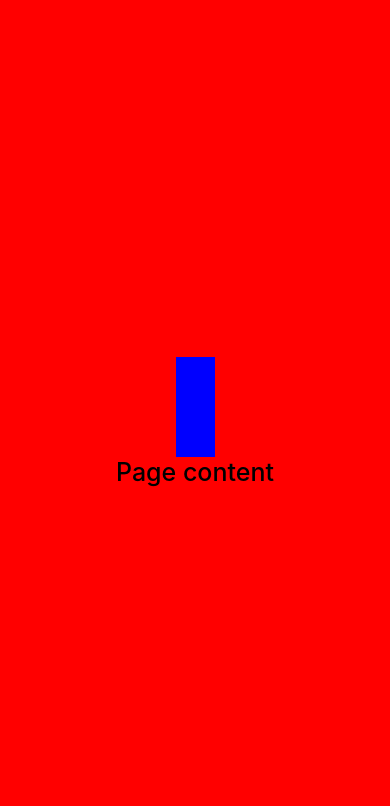
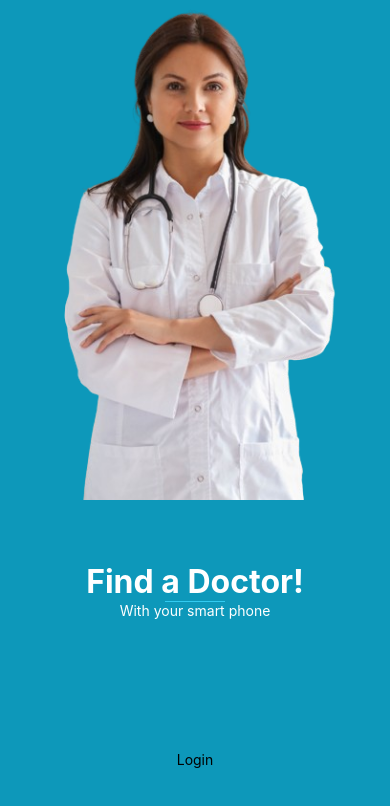
Before and after one commit to Dhananjaya1321/MedicareMobileApplication, a React Native app in the folder Medicare/: screen / in a window 390 px wide. Shown: the top 806 px of the page. Built offline with nearby package versions, Linux system fonts and the light colour scheme.

Commit message:
Created welcome page

```diff
--- a/Medicare/App.tsx
+++ b/Medicare/App.tsx
@@ -7,24 +7,7 @@
 
 import React from 'react';
 import type {PropsWithChildren} from 'react';
-import {
-    ImageBackground,
-    SafeAreaView,
-    ScrollView,
-    StatusBar,
-    StyleSheet,
-    Text,
-    useColorScheme,
-    View,
-} from 'react-native';
-
-import {
-    Colors,
-    DebugInstructions,
-    Header,
-    LearnMoreLinks,
-    ReloadInstructions,
-} from 'react-native/Libraries/NewAppScreen';
+import {WelcomePage} from "./pages/WelcomePage.tsx";
 
 type SectionProps = PropsWithChildren<{
     title: string;
@@ -32,38 +15,8 @@ type SectionProps = PropsWithChildren<{
 
 function App(): React.JSX.Element {
     return (
-        <SafeAreaView style={styles.container}>
-            <View style={styles.view}>
-                <View style={styles.view1}></View>
-                {/*<ImageBackground source={}/>*/}
-                <Text style={styles.text}>Page content</Text>
-            </View>
-        </SafeAreaView>
+        <WelcomePage/>
     );
 }
 
-const styles = StyleSheet.create({
-    container: {
-        flex: 1,
-    },
-    view: {
-        width: '100%',
-        // height: 100,
-        backgroundColor: 'red',
-        flex: 1,
-        justifyContent: "center",
-        alignItems: "center",
-    },
-    view1:{
-        width: '10%',
-        height: 100,
-        backgroundColor: 'blue',
-    },
-    text: {
-        fontSize: 25,
-        fontWeight: '500',
-    },
-});
-
-
 export default App;
--- /dev/null
+++ b/Medicare/pages/WelcomePage.tsx
@@ -0,0 +1,62 @@
+import {ImageBackground, Pressable, SafeAreaView, StyleSheet, Text, View} from "react-native";
+// @ts-ignore
+import doctor from "../assets/image/doctor.png";
+import React from "react";
+
+export function WelcomePage() {
+    return (
+        <SafeAreaView style={styles.container}>
+            <View style={styles.view}>
+                <ImageBackground source={doctor} resizeMode="cover" style={styles.image}/>
+                <View style={{
+                    flex: 2,
+                    justifyContent: 'center',
+                    alignItems: 'center',
+                    width: '100%',
+                    zIndex: 2
+                }}>
+                    <View style={{flex: 1, justifyContent: 'center', alignItems: 'center'}}>
+                        <Text style={{fontSize: 32, fontWeight: 'bold', color: 'white'}}>Find a Doctor!</Text>
+                        <View style={{width: 60,height:1,backgroundColor:'#32CBF1'}}></View>
+                        <Text style={{fontSize: 14, color: 'white'}}>With your smart phone</Text>
+                    </View>
+                    <View style={{flex: 1, justifyContent: 'center', alignItems: 'center'}}>
+                        <Pressable>
+                            <Text>Login</Text>
+                        </Pressable>
+                    </View>
+                </View>
+            </View>
+        </SafeAreaView>
+    );
+}
+
+
+const styles = StyleSheet.create({
+    container: {
+        flex: 1,
+    },
+    view: {
+        width: '100%',
+        backgroundColor: '#0D98BA',
+        flex: 1,
+        justifyContent: "center",
+        alignItems: "center",
+    },
+    view1: {
+        width: '10%',
+        height: 100,
+        backgroundColor: 'blue',
+    },
+    image: {
+        width: '100%',
+        height: 500,
+        zIndex: 1,
+        flex: 3,
+        justifyContent: 'center',
+    },
+    text: {
+        fontSize: 25,
+        fontWeight: '500',
+    },
+});
```
Also changed, not shown: Medicare/assets/image/doctor.png (added).
